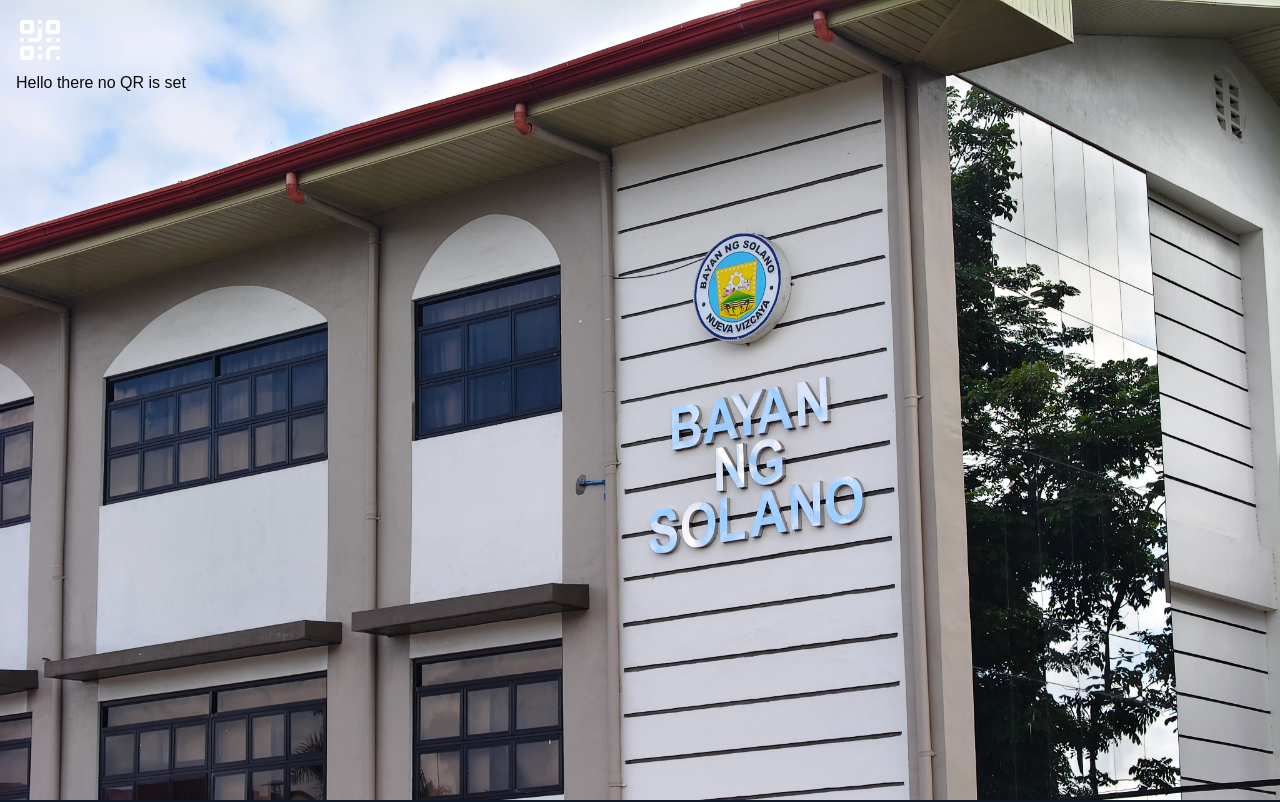
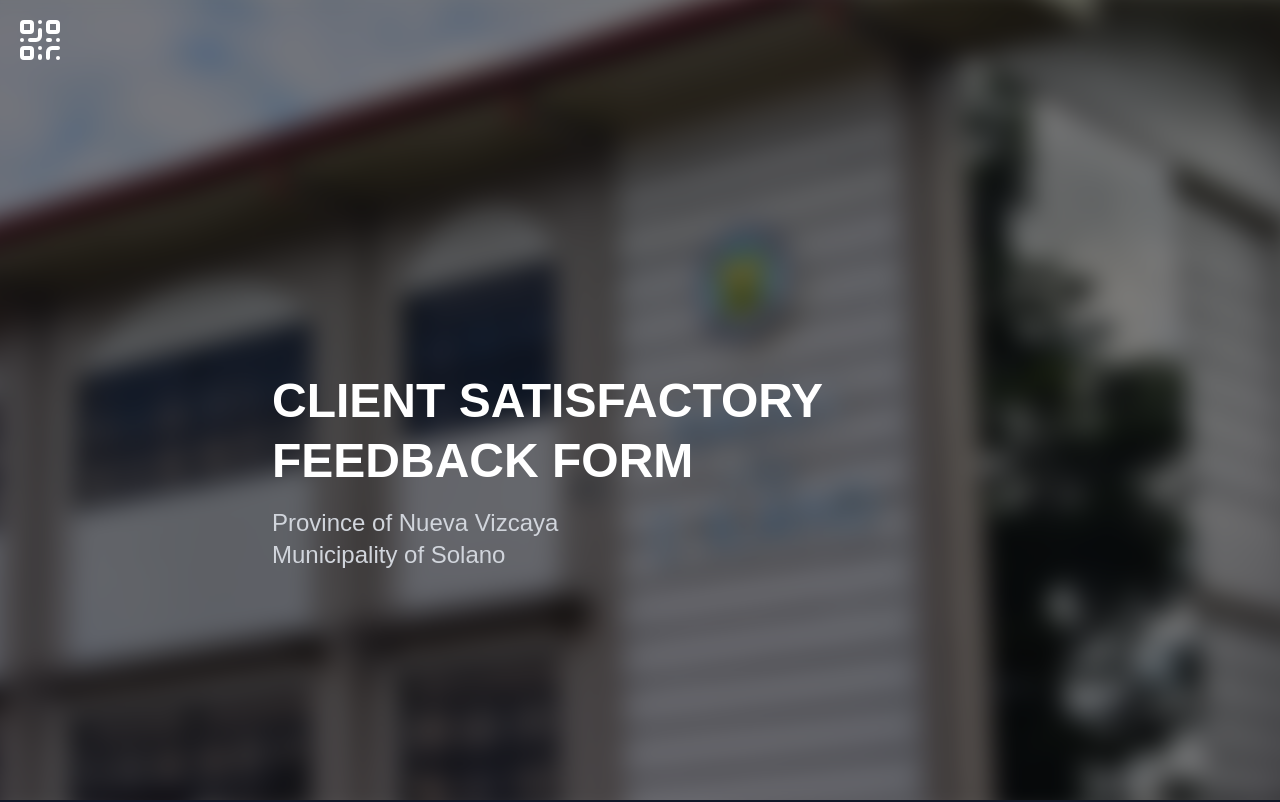
Before and after one commit to mz0018/csf_v2, a React (Vite) app in the folder frontend/: page / in a window 1280 px wide. Shown: the top 802 px of the page. Built offline with nearby package versions, Linux system fonts and the light colour scheme; no server answers.

Commit message:
initial ui for index opening 201

```diff
--- a/frontend/src/App.jsx
+++ b/frontend/src/App.jsx
@@ -30,10 +30,18 @@
           )}
         </AnimatePresence>
 
-        <div className="flex-1 p-4 bg-[url('/img/main.webp')] bg-cover bg-no-repeat">
-          <ButtonOpenMainSidebar isSidebarOpen={isSidebarOpen} setIsSidebarOpen={setIsSidebarOpen} />
-          <DisplayActiveQR />
+        <div className="relative flex-1 overflow-hidden">
+          <div className="absolute inset-0 bg-[url('/img/main.webp')] bg-cover bg-no-repeat blur-md scale-105"></div>
+          <div className="absolute inset-0 bg-black/50"></div>
+          <div className="relative z-10 p-4">
+            <ButtonOpenMainSidebar
+              isSidebarOpen={isSidebarOpen}
+              setIsSidebarOpen={setIsSidebarOpen}
+            />
+            <DisplayActiveQR />
+          </div>
         </div>
+
         <AnimatePresence mode="sync">
           {isSidebarOpen && (
             <Suspense fallback={null}>
--- a/frontend/src/components/pages/DisplayActiveQR.jsx
+++ b/frontend/src/components/pages/DisplayActiveQR.jsx
@@ -4,16 +4,34 @@
     const { activeQR } = useQR()
 
     return (
-        <>
+        <div className="flex items-center justify-center min-h-screen">
             {activeQR.img === null ? (
-                <p>Hello there no QR is set</p>
+                <div className="text-white text-start px-4 max-w-3xl">
+                    <h2 className="text-2xl sm:text-3xl md:text-4xl lg:text-5xl font-semibold uppercase leading-tight">
+                        Client Satisfactory Feedback Form
+                    </h2>
+
+                    <p className="mt-4 text-base sm:text-lg md:text-xl lg:text-2xl text-gray-300">
+                        Province of Nueva Vizcaya
+                    </p>
+
+                    <p className="text-base sm:text-lg md:text-xl lg:text-2xl text-gray-300">
+                        Municipality of Solano
+                    </p>
+                </div>
             ) : (
-                <div>
-                    <p>{activeQR.name}</p>
-                    <img src={activeQR.img} alt={activeQR.name} />
+                <div className="bg-black/70 p-9 text-center text-white rounded-sm">
+                    <img
+                        className="rounded-sm mx-auto w-[400px] sm:w-[500px] md:w-[600px]"
+                        src={activeQR.img}
+                        alt={activeQR.name}
+                    />
+                    <p className="mt-5 text-lg sm:text-xl md:text-2xl lg:text-3xl font-semibold">
+                        {activeQR.name}
+                    </p>
                 </div>
             )}
-        </>
+        </div>
     )
 }
 
```
